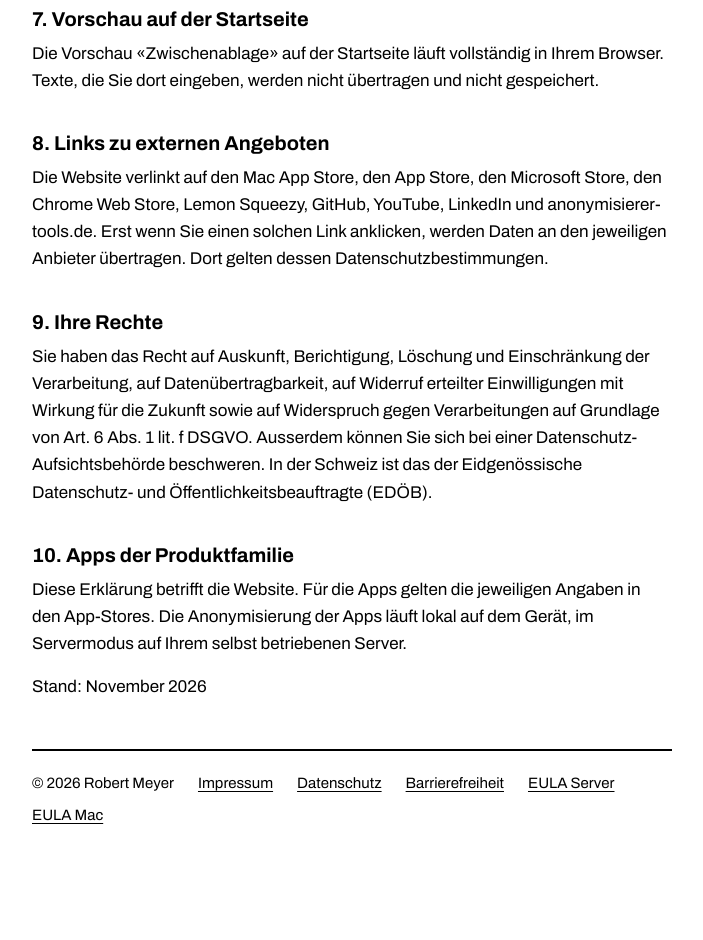
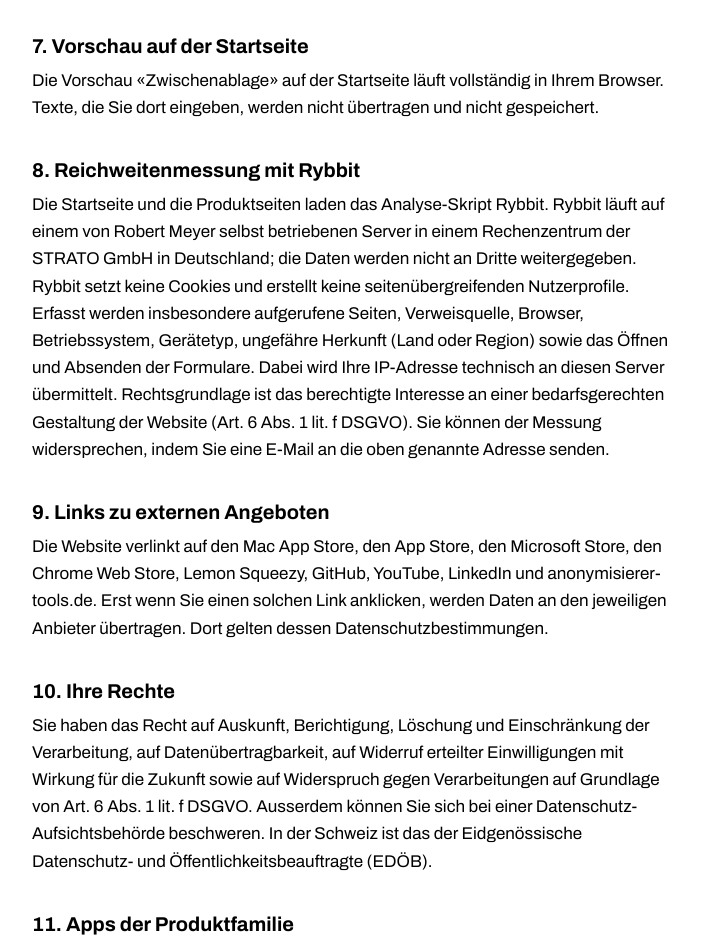
Before and after one commit to rmdroid/ch-anonymisierer, a plain HTML site: page datenschutz.html in a window 1280 px wide. Shown: the part 1601-2541 px from the top of the page, without its empty margins (288-991 px from the left). Before the commit the page ends 2508 px from the top, so only its background shows below. Drawn offline with Linux system fonts and the light colour scheme.

Commit message:
Add files via upload
rybbit

```diff
--- a/datenschutz.html
+++ b/datenschutz.html
@@ -32,7 +32,7 @@ footer{margin-top:3rem;padding-top:1.25rem;border-top:2px solid #000;font-size:.
 <h2>1. Verantwortlicher</h2>
 <p>Robert Meyer<br>c/o Online-Impressum.de #4759<br>Europaring 90<br>53757 Sankt Augustin<br>Deutschland<br>E-Mail: <a href="mailto:rm@kostenmanager.net">rm@kostenmanager.net</a></p>
 <h2>2. Überblick</h2>
-<p>Diese Website setzt keine Cookies. Eine Reichweitenmessung findet derzeit nicht statt. Schriftarten und Bilder werden vom eigenen Webserver geladen, nicht von Drittanbietern. Darüber hinaus werden Personendaten nur bearbeitet, soweit dies für den Betrieb der Website oder die Bearbeitung Ihrer Anfrage erforderlich ist.</p>
+<p>Diese Website setzt keine Cookies. Die Reichweite wird mit Rybbit auf einem eigenen Server gemessen, ohne Cookies und ohne Profile. Schriftarten und Bilder werden vom eigenen Webserver geladen, nicht von Drittanbietern. Darüber hinaus werden Personendaten nur bearbeitet, soweit dies für den Betrieb der Website oder die Bearbeitung Ihrer Anfrage erforderlich ist.</p>
 <h2>3. Anwendbares Recht</h2>
 <p>Der Verantwortliche hat seinen Sitz in Deutschland, es gilt die Datenschutz-Grundverordnung (DSGVO). Für Besucherinnen und Besucher aus der Schweiz gilt zusätzlich das Schweizer Datenschutzgesetz (DSG), soweit es anwendbar ist. Die Bezugnahmen auf die DSGVO in dieser Erklärung gelten dann sinngemäss.</p>
 <h2>4. Bearbeitung in Deutschland</h2>
@@ -44,11 +44,13 @@ footer{margin-top:3rem;padding-top:1.25rem;border-top:2px solid #000;font-size:.
 <p>Für eine Anfrage zum Testzugang der Erkennungs-API gilt das ebenso; zusätzlich werden Firma bzw. Behörde, optional Telefon und Ihr Interesse sowie Ihre Bestätigungen übermittelt, Rechtsgrundlage ist Ihre Einwilligung nach Art. 6 Abs. 1 lit. a DSGVO. Auf dem Testserver selbst werden keine Texte und keine Zuordnungen gespeichert, protokolliert werden ausschliesslich Kennzahlen wie Anzahl der Funde, Textlänge und Verarbeitungsdauer. Für den Testzugang besteht kein Vertrag über die Auftragsbearbeitung, er ist daher nicht für echte Personendaten bestimmt.</p>
 <h2>7. Vorschau auf der Startseite</h2>
 <p>Die Vorschau «Zwischenablage» auf der Startseite läuft vollständig in Ihrem Browser. Texte, die Sie dort eingeben, werden nicht übertragen und nicht gespeichert.</p>
-<h2>8. Links zu externen Angeboten</h2>
+<h2>8. Reichweitenmessung mit Rybbit</h2>
+<p>Die Startseite und die Produktseiten laden das Analyse-Skript Rybbit. Rybbit läuft auf einem von Robert Meyer selbst betriebenen Server in einem Rechenzentrum der STRATO GmbH in Deutschland; die Daten werden nicht an Dritte weitergegeben. Rybbit setzt keine Cookies und erstellt keine seitenübergreifenden Nutzerprofile. Erfasst werden insbesondere aufgerufene Seiten, Verweisquelle, Browser, Betriebssystem, Gerätetyp, ungefähre Herkunft (Land oder Region) sowie das Öffnen und Absenden der Formulare. Dabei wird Ihre IP-Adresse technisch an diesen Server übermittelt. Rechtsgrundlage ist das berechtigte Interesse an einer bedarfsgerechten Gestaltung der Website (Art. 6 Abs. 1 lit. f DSGVO). Sie können der Messung widersprechen, indem Sie eine E-Mail an die oben genannte Adresse senden.</p>
+<h2>9. Links zu externen Angeboten</h2>
 <p>Die Website verlinkt auf den Mac App Store, den App Store, den Microsoft Store, den Chrome Web Store, Lemon Squeezy, GitHub, YouTube, LinkedIn und anonymisierer-tools.de. Erst wenn Sie einen solchen Link anklicken, werden Daten an den jeweiligen Anbieter übertragen. Dort gelten dessen Datenschutzbestimmungen.</p>
-<h2>9. Ihre Rechte</h2>
+<h2>10. Ihre Rechte</h2>
 <p>Sie haben das Recht auf Auskunft, Berichtigung, Löschung und Einschränkung der Verarbeitung, auf Datenübertragbarkeit, auf Widerruf erteilter Einwilligungen mit Wirkung für die Zukunft sowie auf Widerspruch gegen Verarbeitungen auf Grundlage von Art. 6 Abs. 1 lit. f DSGVO. Ausserdem können Sie sich bei einer Datenschutz-Aufsichtsbehörde beschweren. In der Schweiz ist das der Eidgenössische Datenschutz- und Öffentlichkeitsbeauftragte (EDÖB).</p>
-<h2>10. Apps der Produktfamilie</h2>
+<h2>11. Apps der Produktfamilie</h2>
 <p>Diese Erklärung betrifft die Website. Für die Apps gelten die jeweiligen Angaben in den App-Stores. Die Anonymisierung der Apps läuft lokal auf dem Gerät, im Servermodus auf Ihrem selbst betriebenen Server.</p>
 <p>Stand: November 2026</p>
 <footer><span>© 2026 Robert Meyer</span><a href="impressum.html">Impressum</a><a href="datenschutz.html">Datenschutz</a><a href="barrierefreiheit.html">Barrierefreiheit</a><a href="eula-server.html">EULA Server</a><a href="eula-mac.html">EULA Mac</a></footer>
```
